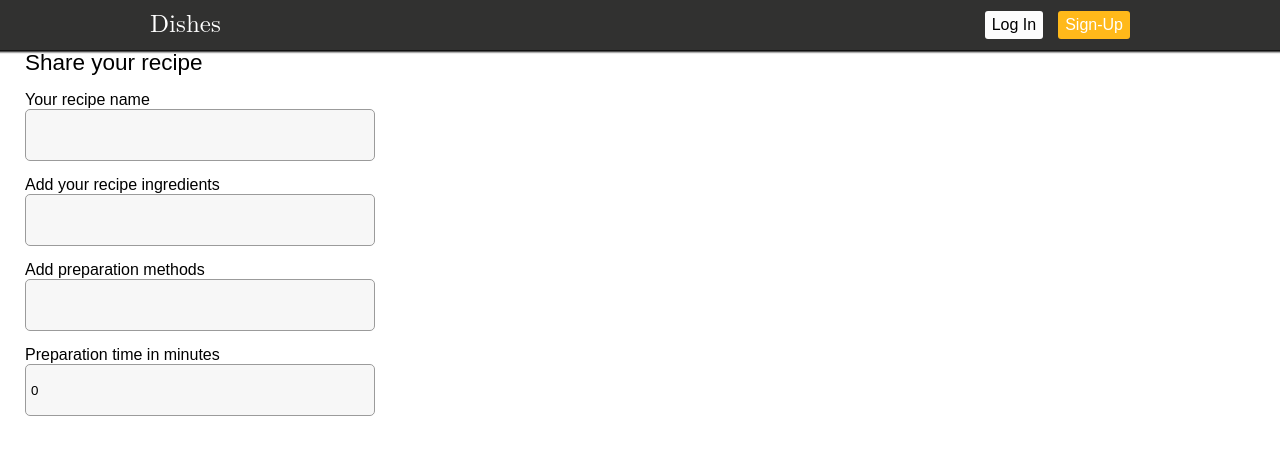
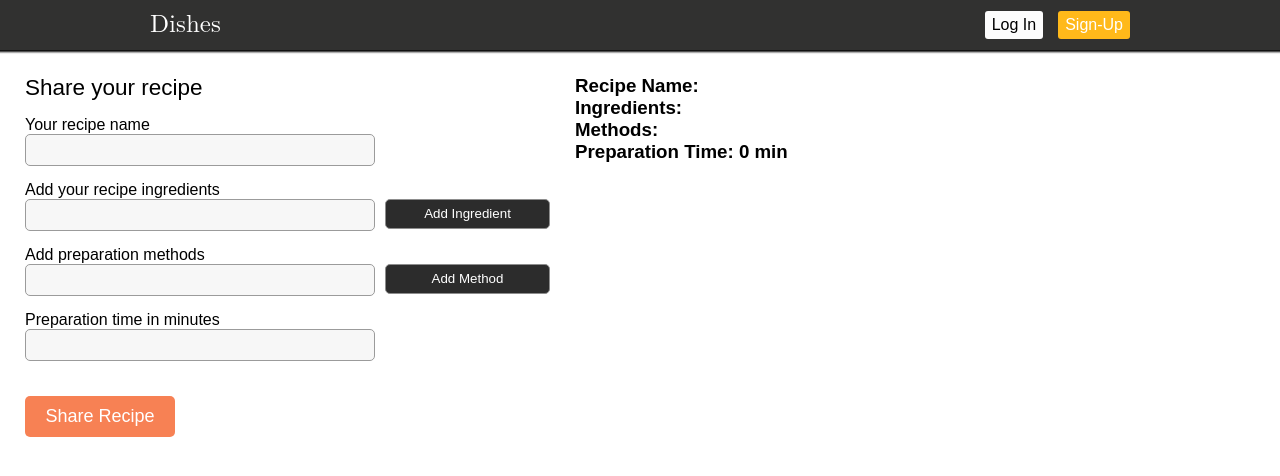
Before and after one commit to PageOne2/recipe-app, a React (Create React App) app in the folder client/: page /sharerecipe in a window 1280 px wide. Shown: the top 476 px of the page. Built offline with nearby package versions, Linux system fonts and the light colour scheme.

Commit message:
create form to share recipe

```diff
--- a/client/src/pages/share-recipe-page/share-recipe-page.component.jsx
+++ b/client/src/pages/share-recipe-page/share-recipe-page.component.jsx
@@ -1,12 +1,43 @@
+import { useState, useRef } from "react";
 import { useDispatch } from "react-redux";
 import { Formik, Form, Field, ErrorMessage } from "formik";
 import * as Yup from "yup";
+import { v4 as uuidv4 } from "uuid";
 import { createRecipe } from "../../redux/redux-saga/sagaActions";
 
 import "./share-recipe-page.styles.css";
 
 const ShareRecipePage = () => {
+  const [recipeInfo, setRecipeInfo] = useState({
+    recipeName: '',
+    ingredients: [],
+    method: [],
+    preparationTime: 0
+  });
+  const ingredientInput = useRef(null);
+  const methodInput = useRef(null);
   const dispatch = useDispatch();
+
+  const handleSubmit = (e) => {
+    e.preventDefault();
+  }
+
+  const handleChange = (value, field) => {
+    if (field === 'recipeName') setRecipeInfo({ ...recipeInfo, recipeName: value });
+    if (field === 'time') setRecipeInfo({ ...recipeInfo, preparationTime: value });
+  }
+
+  const handleClick = (e, field) => {
+    e.preventDefault(e);
+    if (field === 'ingredient') {
+      setRecipeInfo(prev => ({ ...prev, ingredients: prev.ingredients.concat(ingredientInput.current.value) }));
+      setTimeout(() => ingredientInput.current.value = '', 200);
+    }
+    if (field === 'method') {
+      setRecipeInfo(prev => ({ ...prev, method: prev.method.concat(methodInput.current.value) }));
+      setTimeout(() => methodInput.current.value = '', 200);
+    }
+  }
 
   return (
     <div className="share-recipe-container">
@@ -14,43 +45,63 @@ const ShareRecipePage = () => {
         <div className="form-title">
           <h2>Share your recipe</h2>
         </div>
-        <Formik
-          initialValues={{
-            recipeName: '',
-            ingredients: [],
-            method: [],
-            preparationTime: 0
-          }}
-          validationSchema={Yup.object({
-            recipeName: Yup.string().required('A recipe must have a name'),
-            ingredients: Yup.array().of(Yup.string()).min(1, 'A recipe must have at least one ingredient').required('Required'),
-            method: Yup.array().of(Yup.string()).min(1, 'A recipe must have at least one preparation method').required('Required'),
-            preparationTime: Yup.number().min(1, 'Add a valid time').required('Required')
-          })}
-          onSubmit={(values, { setSubmitting, resetForm }) => {
-            dispatch(createRecipe(values));
-            setSubmitting(false);
-            resetForm();
-          }}
-        >
-          <Form>
-            <label htmlFor="recipeName">Your recipe name</label>
-            <ErrorMessage name="recipeName" render={msg => <div className="error-msg">{msg}</div>}/>
-            <Field className="form-input" name="recipeName" type="text"/>
+        <form onSubmit={(e) => handleSubmit(e)}>
+          <div className="input-container">
+            <div className="input-wrapper">
+              <label htmlFor="recipeName">Your recipe name</label>
+              <input className="share-input" name="recipeName" type="text" onChange={(e) => handleChange(e.target.value, 'recipeName')}/>
+            </div>
+          </div>
 
-            <label htmlFor="ingredients">Add your recipe ingredients</label>
-            <ErrorMessage name="ingredients" render={msg => <div className="error-msg">{msg}</div>}/>
-            <Field className="form-input" name="ingredients" type="text"/>
+          <div className="input-container">
+            <div className="input-wrapper">
+              <label htmlFor="ingredients">Add your recipe ingredients</label>
+              <input className="share-input" name="ingredients" type="text" ref={ingredientInput}/>
+            </div>
+            <div className="add-btn">
+              <button type="button" onClick={(e) => handleClick(e, 'ingredient')}>Add Ingredient</button>
+            </div>
+          </div>
 
-            <label htmlFor="method">Add preparation methods</label>
-            <ErrorMessage name="method" render={msg => <div className="error-msg">{msg}</div>}/>
-            <Field className="form-input" name="method" type="text"/>
+          <div className="input-container">
+            <div className="input-wrapper">
+              <label htmlFor="method">Add preparation methods</label>
+              <input className="share-input" name="method" type="text" ref={methodInput}/>
+            </div>
+            <div className="add-btn">
+              <button type="button" onClick={(e) => handleClick(e, 'method')}>Add Method</button>
+            </div>
+          </div>
 
-            <label htmlFor="preparationTime">Preparation time in minutes</label>
-            <ErrorMessage name="preparationTime" render={msg => <div className="error-msg">{msg}</div>}/>
-            <Field className="form-input" name="preparationTime" type="number"/>
-          </Form>
-        </Formik>
+          <div className="input-container">
+            <div className="input-wrapper">
+              <label htmlFor="preparationTime">Preparation time in minutes</label>
+              <input className="share-input" name="preparationTime" type="number" onChange={(e) => handleChange(e.target.value, 'time')}/>
+            </div>
+          </div>
+
+          <div className="submit-btn-wrapper"><button type="submit" className="submit-btn">Share Recipe</button></div>
+        </form>
+      </div>
+      <div className="recipeInfo">
+        <div><h3>Recipe Name: {recipeInfo.recipeName}</h3></div>
+        <div>
+          <h3>Ingredients:</h3>
+          <ul>
+            { recipeInfo.ingredients.map(item => (
+              <li key={uuidv4()}>{item}</li>
+            ))}
+          </ul>
+        </div>
+        <div>
+          <h3>Methods:</h3>
+          <ol>
+            { recipeInfo.method.map(item => (
+              <li key={uuidv4()}>{item}</li>
+            ))}
+          </ol>
+        </div>
+        <div><h3>Preparation Time: {recipeInfo.preparationTime} min</h3></div>
       </div>
     </div>
   )
--- a/client/src/pages/share-recipe-page/share-recipe-page.styles.css
+++ b/client/src/pages/share-recipe-page/share-recipe-page.styles.css
@@ -0,0 +1,47 @@
+.share-recipe-container {
+  display: flex;
+  padding-top: 25px;
+}
+
+.input-container {
+  display: flex;
+  align-items: center;
+}
+
+.input-wrapper {
+  display: flex;
+  flex-direction: column;
+}
+
+.share-input {
+  margin-bottom: 15px;
+  padding: 15px 5px;
+  border: 1px solid #9b9b9b;
+  border-radius: 5px;
+  background-color: #f7f7f7;
+  width: 350px;
+  height: 30px;
+}
+
+.add-btn {
+  height: 30px;
+  margin-left: 10px;
+}
+
+.add-btn button {
+  width: 165px;
+  height: 100%;
+  border: 1px solid #8d8d8d;
+  border-radius: 5px;
+  background-color: #2c2c2c;
+  color: #fff;
+  cursor: pointer;
+}
+
+.submit-btn-wrapper {
+  width: 150px;
+}
+
+.submit-btn-wrapper button {
+  width: 100%;
+}
```
